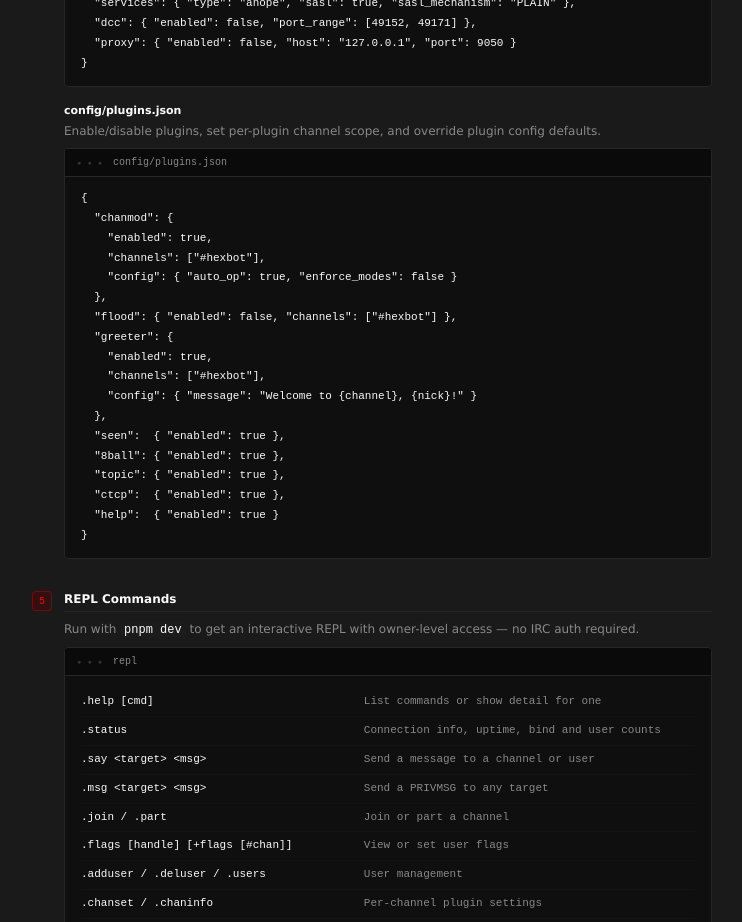
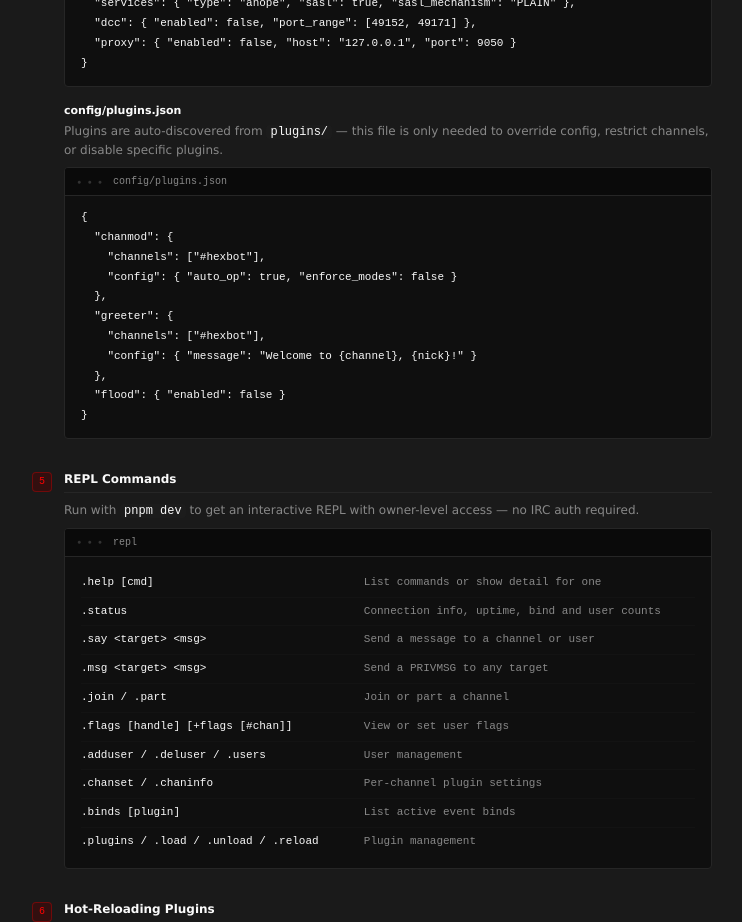
Before and after one commit to jstnmthw/hexbot-web, a Next.js app: page /deploy in a window 1280 px wide. Shown: the part 1160-2082 px from the top of the page, without its empty margins (268-1010 px from the left). Built offline with nearby package versions, Linux system fonts and the light colour scheme.

Commit message:
Update site content for deop flag, plugin auto-discovery, and command fixes
Add deop permission flag across about, news, and home pages. Simplify
deploy guide to reflect plugin auto-discovery from plugins/ directory.
Fix greeter command from !greet delete to !greet del.

```diff
--- a/app/about/page.tsx
+++ b/app/about/page.tsx
@@ -6,7 +6,7 @@ export const metadata: Metadata = {
 
 const FEATURES = [
   { label: "Modular plugins", detail: "Load, unload, and hot-reload without restarting" },
-  { label: "Flag-based permissions", detail: "Owner, master, op, voice — per-channel and global" },
+  { label: "Flag-based permissions", detail: "Owner, master, op, voice, deop — per-channel and global" },
   { label: "Bind system", detail: "16 event types, pattern-matched triggers" },
   { label: "SASL authentication", detail: "PLAIN and EXTERNAL (CertFP) support" },
   { label: "IRCv3 caps", detail: "extended-join, account-notify, chghost" },
@@ -22,6 +22,7 @@ const PERMISSIONS = [
   { flag: "m", level: "Master", desc: "User management" },
   { flag: "o", level: "Op", desc: "Channel commands, bot admin" },
   { flag: "v", level: "Voice", desc: "Reserved for plugin use" },
+  { flag: "d", level: "Deop", desc: "Suppress auto-op/halfop on join; auto-voice if also +v" },
   { flag: "-", level: "Anyone", desc: "No restriction" },
 ];
 
--- a/app/deploy/page.tsx
+++ b/app/deploy/page.tsx
@@ -105,24 +105,17 @@ pnpm dev            # development, with interactive REPL`}</Terminal>
 
           <div>
             <p className="mb-1 text-sm font-semibold text-foreground">config/plugins.json</p>
-            <p className="mb-2 text-muted-foreground">Enable/disable plugins, set per-plugin channel scope, and override plugin config defaults.</p>
+            <p className="mb-2 text-muted-foreground">Plugins are auto-discovered from <code className="rounded bg-muted px-1 font-mono text-foreground">plugins/</code> — this file is only needed to override config, restrict channels, or disable specific plugins.</p>
             <Terminal title="config/plugins.json">{`{
   "chanmod": {
-    "enabled": true,
     "channels": ["#hexbot"],
     "config": { "auto_op": true, "enforce_modes": false }
   },
-  "flood": { "enabled": false, "channels": ["#hexbot"] },
   "greeter": {
-    "enabled": true,
     "channels": ["#hexbot"],
     "config": { "message": "Welcome to {channel}, {nick}!" }
   },
-  "seen":  { "enabled": true },
-  "8ball": { "enabled": true },
-  "topic": { "enabled": true },
-  "ctcp":  { "enabled": true },
-  "help":  { "enabled": true }
+  "flood": { "enabled": false }
 }`}</Terminal>
           </div>
         </div>
--- a/app/news/page.tsx
+++ b/app/news/page.tsx
@@ -106,7 +106,7 @@ export default function News() {
             {[
               ["8 bundled plugins", "chanmod, flood, greeter, seen, topic, help, ctcp, 8ball"],
               ["Bind system", "16 event types, pattern-matched handlers"],
-              ["Flag-based permissions", "Owner, master, op, voice; per-channel and global"],
+              ["Flag-based permissions", "Owner, master, op, voice, deop; per-channel and global"],
               ["Hot-reload", "Edit and reload plugins without restarting"],
               ["SASL authentication", "PLAIN and EXTERNAL (CertFP)"],
               ["IRCv3 caps", "extended-join, account-notify, chghost"],
--- a/app/page.tsx
+++ b/app/page.tsx
@@ -48,7 +48,7 @@ export default function Home() {
           </div>
           <div>
             <strong className="text-foreground">Flag permissions</strong>
-            <span className="text-muted-foreground"> — owner, master, op, voice</span>
+            <span className="text-muted-foreground"> — owner, master, op, voice, deop</span>
           </div>
           <div>
             <strong className="text-foreground">Bind system</strong>
--- a/app/plugins/page.tsx
+++ b/app/plugins/page.tsx
@@ -27,7 +27,7 @@ const PLUGINS = [
     name: "greeter",
     tagline: "Join greetings with custom messages",
     description: "Sends a greeting when users join the channel. Registered users can set their own custom greet message. Supports {channel} and {nick} substitution.",
-    commands: ["!greet set <message>", "!greet delete"],
+    commands: ["!greet set <message>", "!greet del"],
     notes: "Configurable delivery mode (PRIVMSG or NOTICE), min_flag to set custom greet.",
   },
   {
@@ -73,7 +73,7 @@ export default function Plugins() {
       <section className="space-y-2">
         <h2 className="text-foreground">Plugins</h2>
         <p className="leading-relaxed text-muted-foreground">
-          HexBot ships with {PLUGINS.length} bundled plugins. Plugins are hot-reloadable — edit the file and run <code className="rounded bg-muted px-1 font-mono text-foreground">.reload {'<'}name{'>'}</code> in IRC or the REPL without restarting the bot.
+          HexBot ships with {PLUGINS.length} bundled plugins, auto-discovered from the <code className="rounded bg-muted px-1 font-mono text-foreground">plugins/</code> directory. Plugins are hot-reloadable — edit the file and run <code className="rounded bg-muted px-1 font-mono text-foreground">.reload {'<'}name{'>'}</code> in IRC or the REPL without restarting the bot.
         </p>
       </section>
 
```
